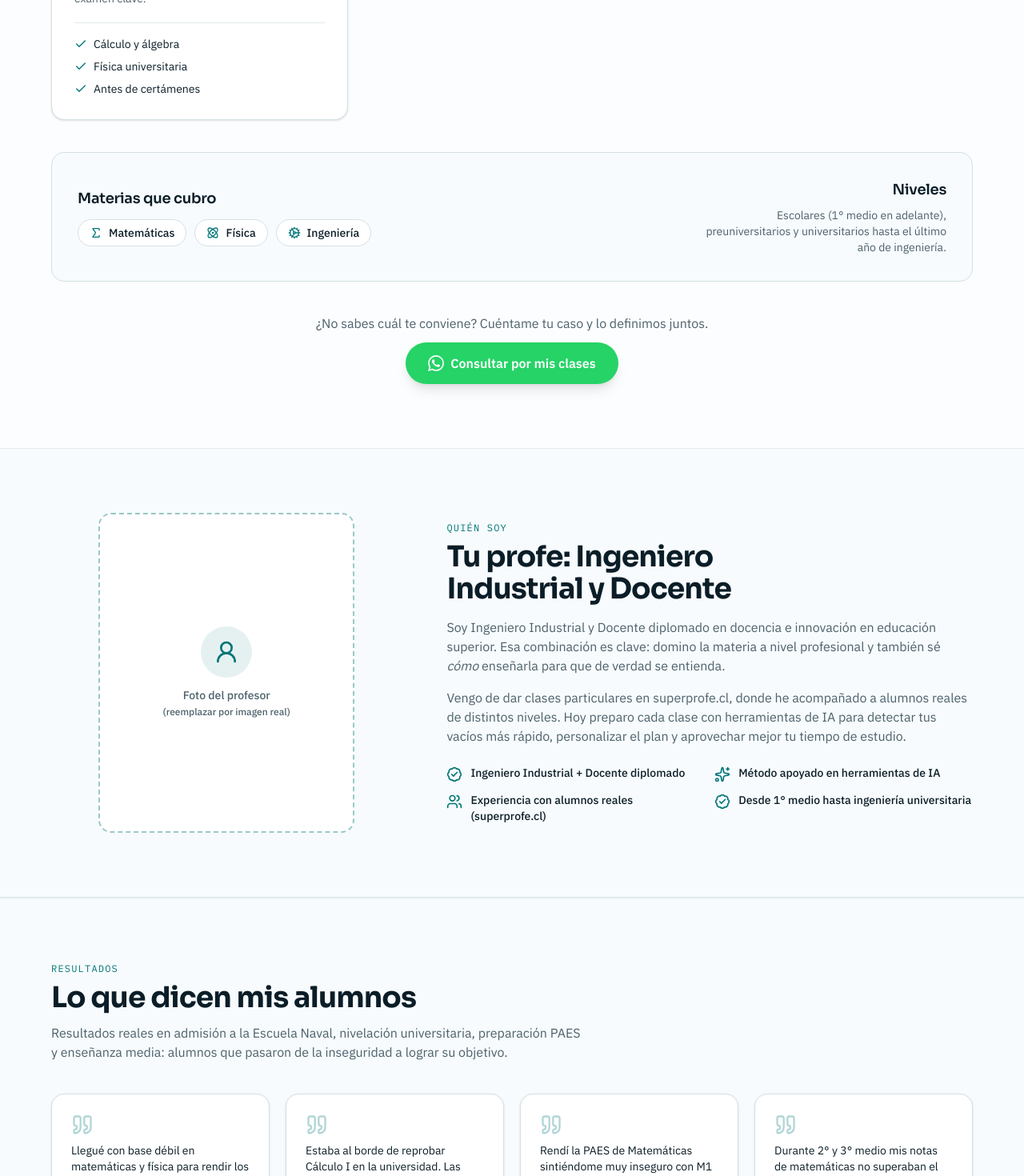
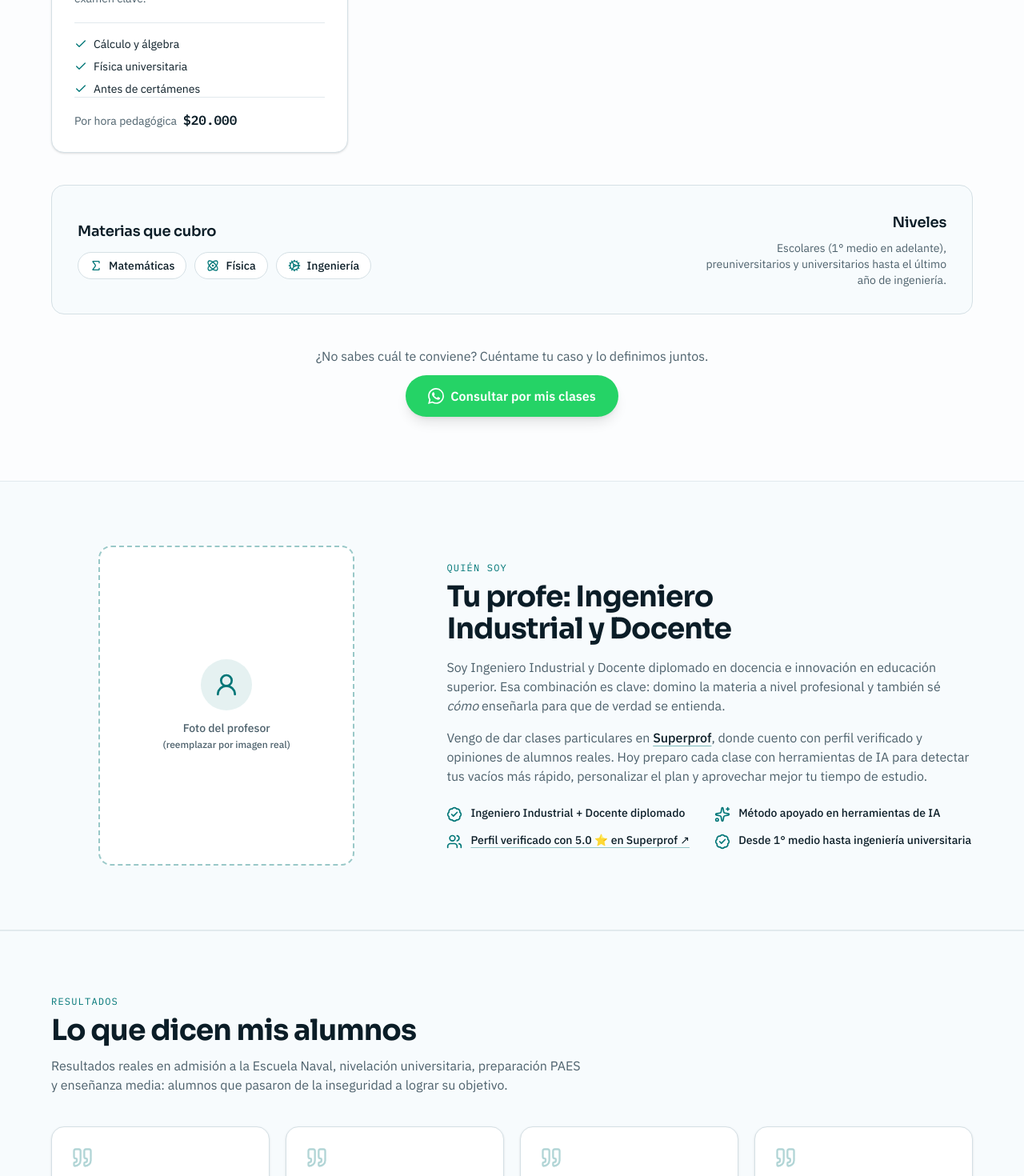
Before and after one commit to paillamilm-blip/tuprofeindustrial-web, a Next.js app: page / in a window 1280 px wide. Shown: the part 3200-4670 px from the top of the page at 80% size. Built offline with nearby package versions, Linux system fonts and the light colour scheme.

Commit message:
feat(pricing): explicita aranceles k y pack paes k, y enlaza superprof verificado

```diff
--- a/components/sections/about.tsx
+++ b/components/sections/about.tsx
@@ -60,8 +60,16 @@ export function About() {
               enseñarla para que de verdad se entienda.
             </p>
             <p>
-              Vengo de dar clases particulares en superprofe.cl, donde he
-              acompañado a alumnos reales de distintos niveles. Hoy preparo cada
+              Vengo de dar clases particulares en{" "}
+              <a
+                href="https://www.superprof.cl/ingeniero-industrial-docente-scuola-italiana-preparacion-intensiva-paes-matematica-calculo-domicilio-santiago.html"
+                target="_blank"
+                rel="noopener noreferrer"
+                className="font-medium text-foreground underline decoration-primary/50 underline-offset-4 hover:text-primary transition-colors"
+              >
+                Superprof
+              </a>
+              , donde cuento con perfil verificado y opiniones de alumnos reales. Hoy preparo cada
               clase con herramientas de IA para detectar tus vacíos más rápido,
               personalizar el plan y aprovechar mejor tu tiempo de estudio.
             </p>
@@ -78,7 +86,8 @@ export function About() {
             />
             <Highlight
               icon={<Users className="size-5" aria-hidden="true" />}
-              text="Experiencia con alumnos reales (superprofe.cl)"
+              text="Perfil verificado con 5.0 ⭐ en Superprof"
+              href="https://www.superprof.cl/ingeniero-industrial-docente-scuola-italiana-preparacion-intensiva-paes-matematica-calculo-domicilio-santiago.html"
             />
             <Highlight
               icon={<BadgeCheck className="size-5" aria-hidden="true" />}
@@ -91,11 +100,30 @@ export function About() {
   );
 }
 
-function Highlight({ icon, text }: { icon: React.ReactNode; text: string }) {
+function Highlight({
+  icon,
+  text,
+  href,
+}: {
+  icon: React.ReactNode;
+  text: string;
+  href?: string;
+}) {
   return (
     <li className="flex items-start gap-2.5">
       <span className="mt-0.5 text-primary">{icon}</span>
-      <span className="text-sm font-medium text-foreground">{text}</span>
+      {href ? (
+        <a
+          href={href}
+          target="_blank"
+          rel="noopener noreferrer"
+          className="text-sm font-medium text-foreground underline decoration-primary/40 underline-offset-4 hover:text-primary transition-colors"
+        >
+          {text} ↗
+        </a>
+      ) : (
+        <span className="text-sm font-medium text-foreground">{text}</span>
+      )}
     </li>
   );
 }
--- a/components/sections/faq.tsx
+++ b/components/sections/faq.tsx
@@ -23,7 +23,7 @@ const FAQS = [
   },
   {
     q: "¿Cuánto cuestan las clases?",
-    a: "El valor se coordina según el servicio (clase personalizada, intensivo PAES o nivelación de ingeniería), el nivel y la frecuencia que necesites. Escríbeme por WhatsApp, cuéntame tu caso y te paso los valores al tiro, sin compromiso.",
+    a: "Las clases individuales (a domicilio en Santiago o 100% online) tienen un valor desde $20.000 por hora pedagógica. Para la preparación intensiva de la PAES contamos con el Pack Rescate de 5 sesiones por $100.000, que incluye diagnóstico, ensayos comentados y resolución de dudas por WhatsApp. Escríbeme y coordinamos tu horario sin compromiso.",
   },
   {
     q: "¿Qué horarios tienes disponibles?",
--- a/components/sections/services.tsx
+++ b/components/sections/services.tsx
@@ -48,8 +48,8 @@ const SERVICES = [
       "Ensayos con retroalimentación",
       "Técnicas de tiempo y puntaje",
     ],
-    price: null,
-    priceLabel: null,
+    price: "$100.000",
+    priceLabel: "Pack Rescate (5 sesiones)",
     featured: true,
   },
   {
@@ -59,8 +59,8 @@ const SERVICES = [
     description:
       "Apoyo en ramos de los primeros años de ingeniería: cálculo, álgebra, Física y más. Ideal si vienes arrastrando bases o preparas un examen clave.",
     points: ["Cálculo y álgebra", "Física universitaria", "Antes de certámenes"],
-    price: null,
-    priceLabel: null,
+    price: "$20.000",
+    priceLabel: "Por hora pedagógica",
     featured: false,
   },
 ] as const;
--- a/components/sections/site-footer.tsx
+++ b/components/sections/site-footer.tsx
@@ -113,6 +113,16 @@ export function SiteFooter() {
                 Preguntas
               </a>
             </li>
+            <li>
+              <a
+                href="https://www.superprof.cl/ingeniero-industrial-docente-scuola-italiana-preparacion-intensiva-paes-matematica-calculo-domicilio-santiago.html"
+                target="_blank"
+                rel="noopener noreferrer"
+                className="rounded font-medium text-emerald-600 transition-colors hover:text-emerald-500 focus-visible:outline-2 focus-visible:outline-offset-2 focus-visible:outline-ring"
+              >
+                Superprof (Verificado ⭐ 5.0) ↗
+              </a>
+            </li>
           </ul>
         </nav>
       </div>
```
